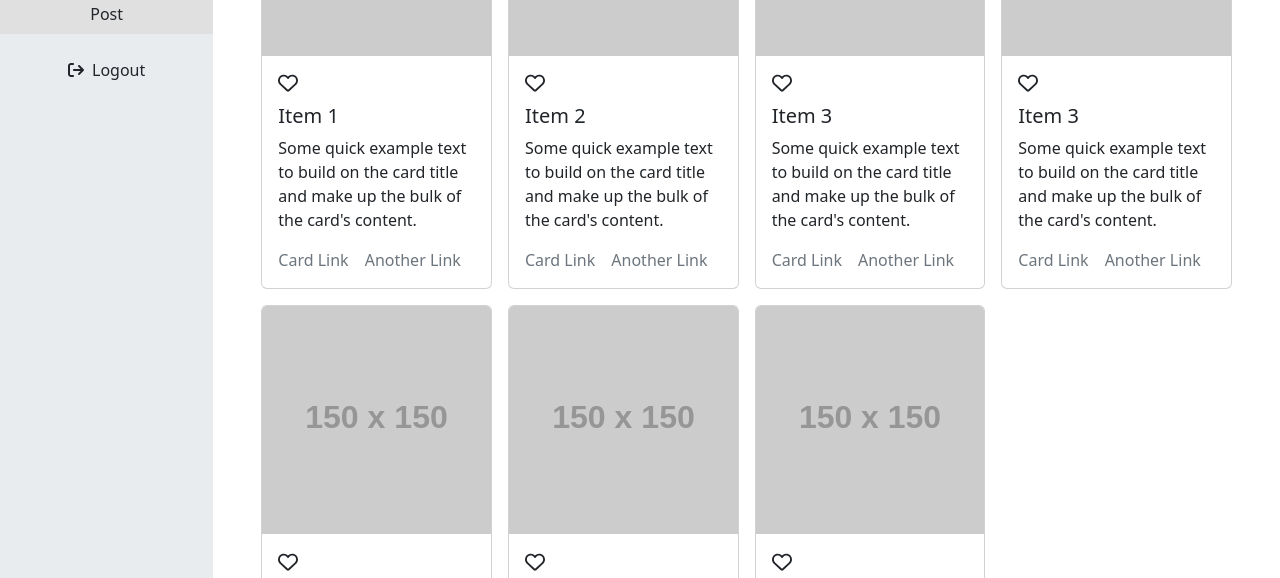
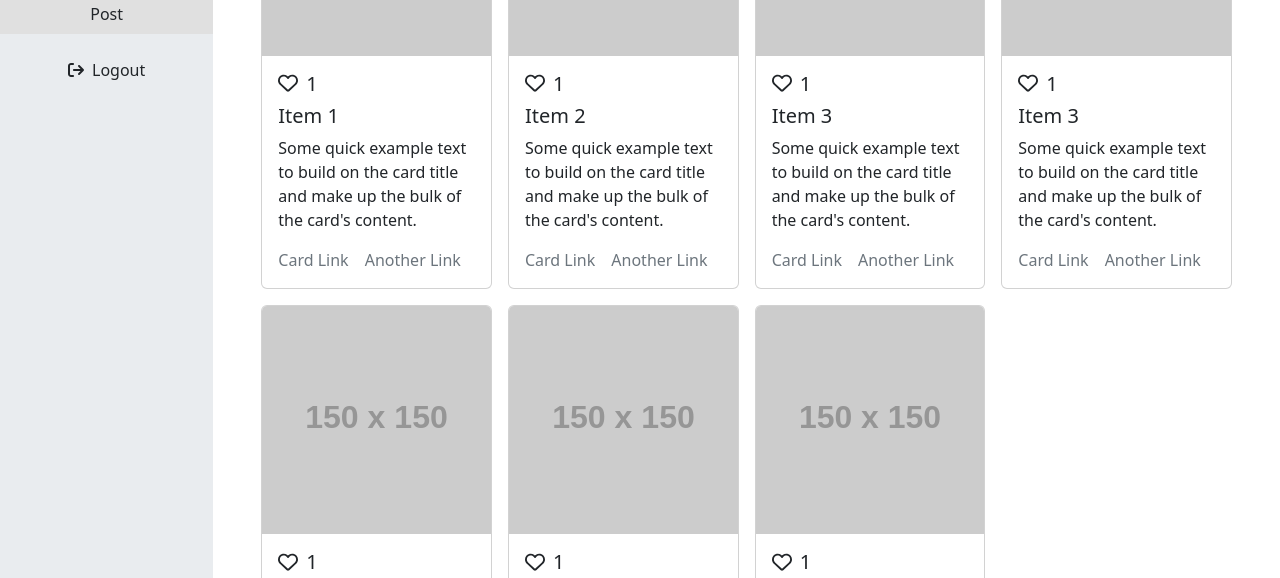
Before and after one commit to arya020595/mini_social_media, a React (Vite) app in the folder frontend/: page /post in a window 1280 px wide. Shown: the part 222-800 px from the top of the page. Built offline with nearby package versions, Linux system fonts and the light colour scheme.

Commit message:
add count like

```diff
--- a/frontend/src/components/CardComponent.tsx
+++ b/frontend/src/components/CardComponent.tsx
@@ -18,6 +18,7 @@ function CardComponent({ data }: any) {
             ) : (
               <FontAwesomeIcon icon={["far", "heart"]} />
             )}
+            <span className="ms-2">1</span>
           </Card.Title>
           <Card.Title>{data}</Card.Title>
           <Card.Text>
```
